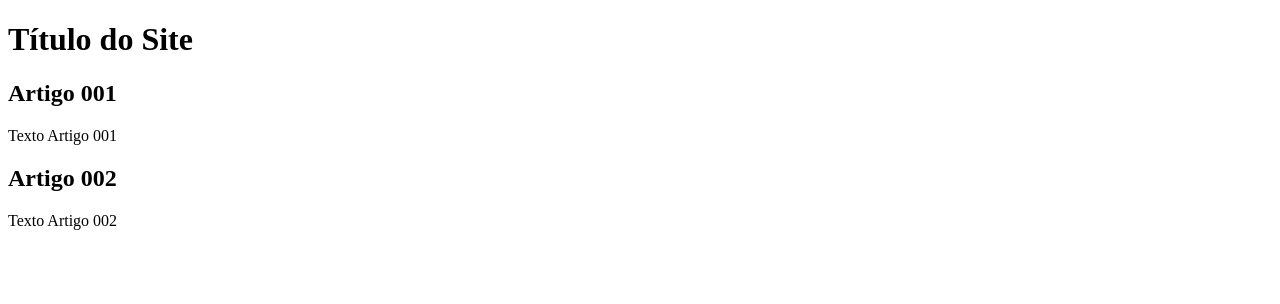
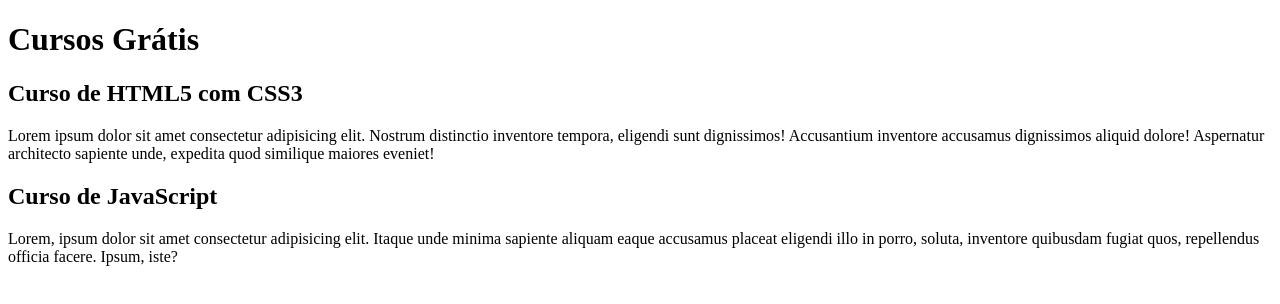
Before and after one commit to julianozc/projeto-site, a plain HTML site: page index.html in a window 1280 px wide. Drawn offline with Linux system fonts and the light colour scheme.

Commit message:
comecei a escrever o conteúdo

```diff
--- a/index.html
+++ b/index.html
@@ -8,15 +8,15 @@
 <body>
   <main>
     <header>
-      <h1>Título do Site</h1>
+      <h1>Cursos Grátis</h1>
     </header>
     <article>
-      <h2>Artigo 001</h2>
-      <p>Texto Artigo 001</p>
+      <h2>Curso de HTML5 com CSS3</h2>
+      <p>Lorem ipsum dolor sit amet consectetur adipisicing elit. Nostrum distinctio inventore tempora, eligendi sunt dignissimos! Accusantium inventore accusamus dignissimos aliquid dolore! Aspernatur architecto sapiente unde, expedita quod similique maiores eveniet!</p>
     </article>
     <article>
-      <h2>Artigo 002</h2>
-      <p>Texto Artigo 002</p>
+      <h2>Curso de JavaScript</h2>
+      <p>Lorem, ipsum dolor sit amet consectetur adipisicing elit. Itaque unde minima sapiente aliquam eaque accusamus placeat eligendi illo in porro, soluta, inventore quibusdam fugiat quos, repellendus officia facere. Ipsum, iste?</p>
     </article>
   </main>
 
```
